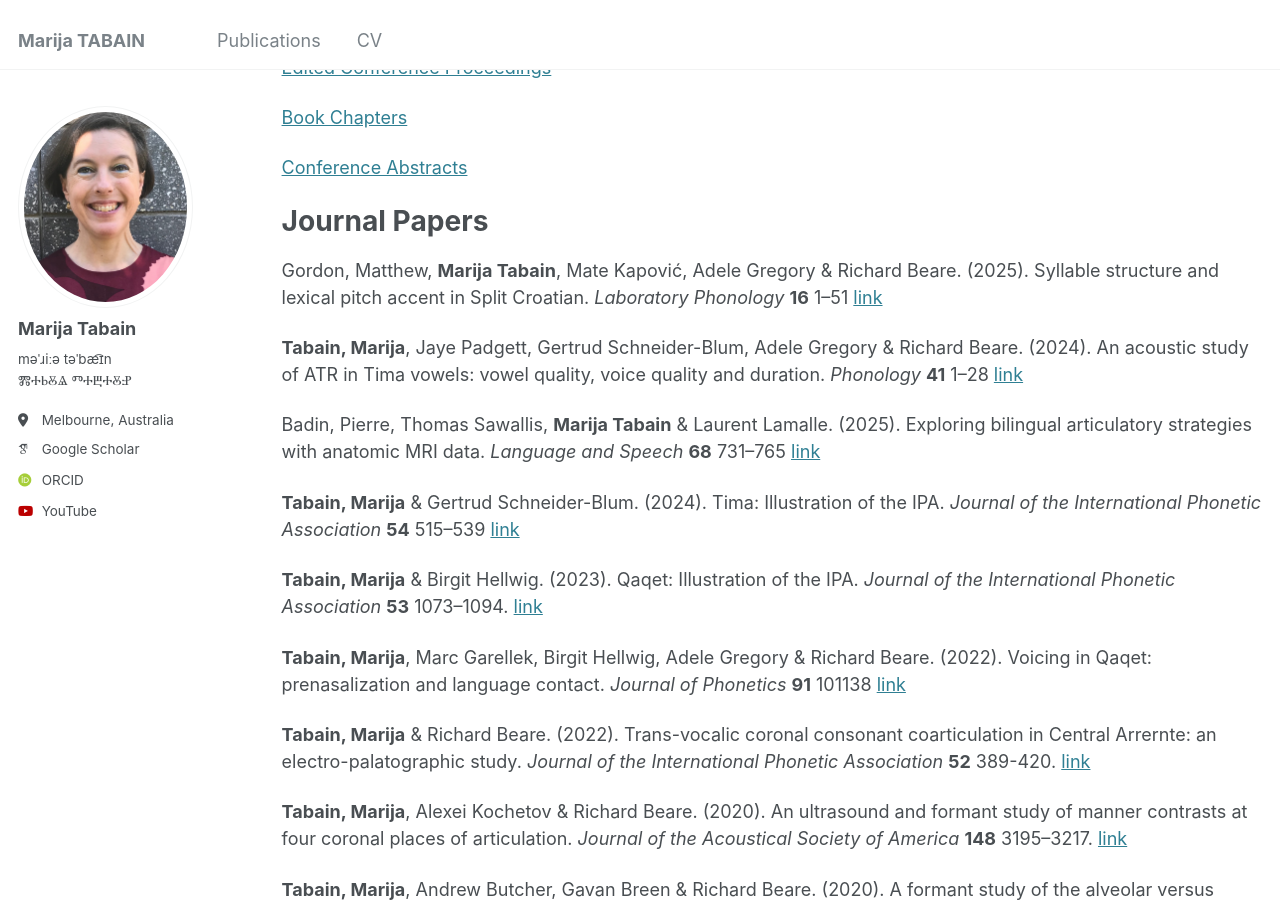
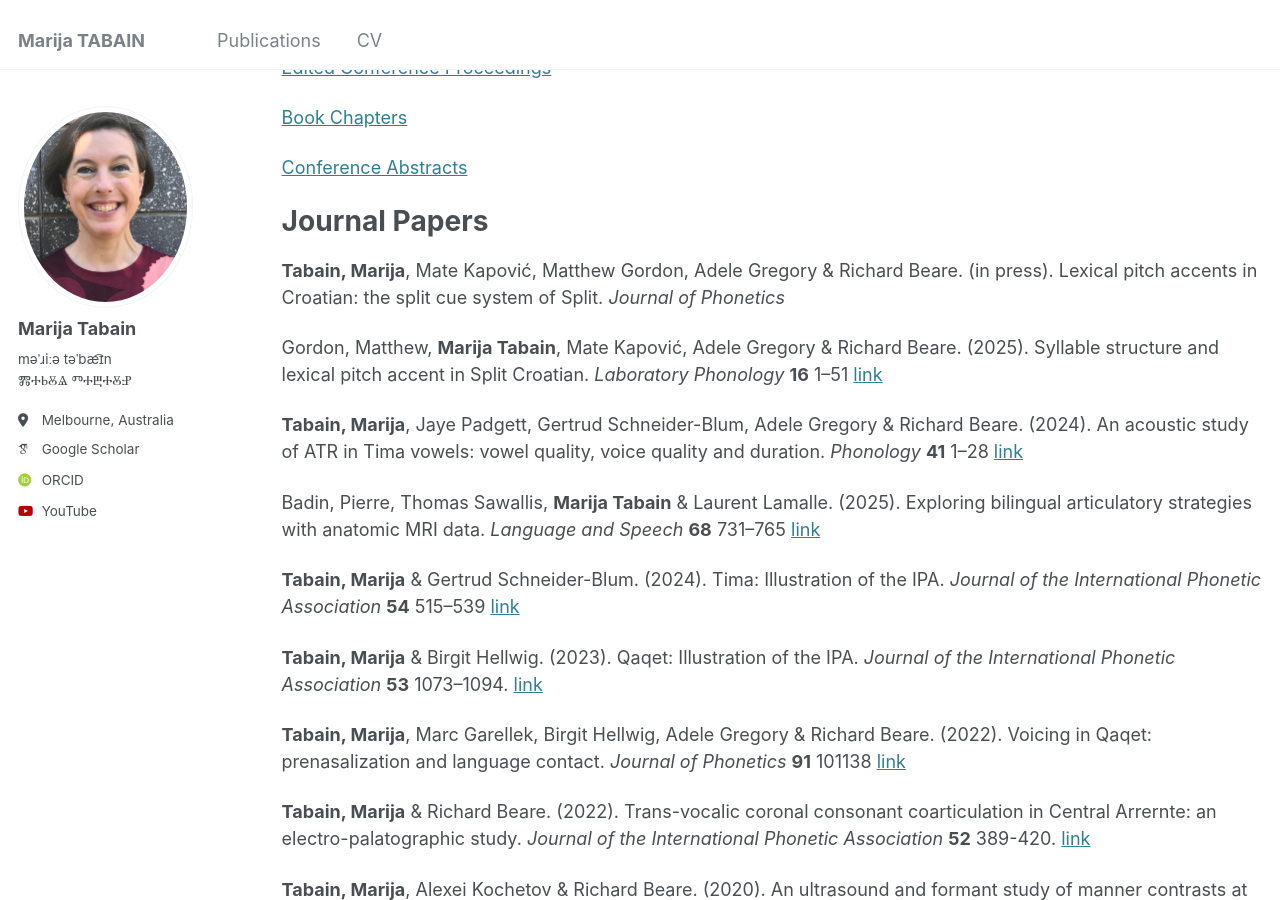
Before and after one commit to marijatabain/marijatabain.github.io, a Jekyll site: the page built from _pages/publications_mt.md, in a window 1280 px wide and 900 px high, scrolled down 300 px. Built offline with Jekyll 4.4.1, drawn with Linux system fonts in a browser that asks for light colours; some web fonts are replaced.

Commit message:
Update publications_mt.md
Add JPhon accepted in press

```diff
--- a/_pages/publications_mt.md
+++ b/_pages/publications_mt.md
@@ -20,6 +20,8 @@ author_profile: true
 [Conference Abstracts](#conference-abstracts)
 
 # Journal Papers
+
+**Tabain, Marija**, Mate Kapović, Matthew Gordon, Adele Gregory & Richard Beare. (in press). Lexical pitch accents in Croatian: the split cue system of Split. *Journal of Phonetics*
 
 Gordon, Matthew, **Marija Tabain**, Mate Kapović, Adele Gregory & Richard Beare. (2025). Syllable structure and lexical pitch accent in Split Croatian. *Laboratory Phonology* **16** 1–51 [link](https://doi.org/10.16995/labphon.17578)
 
```
